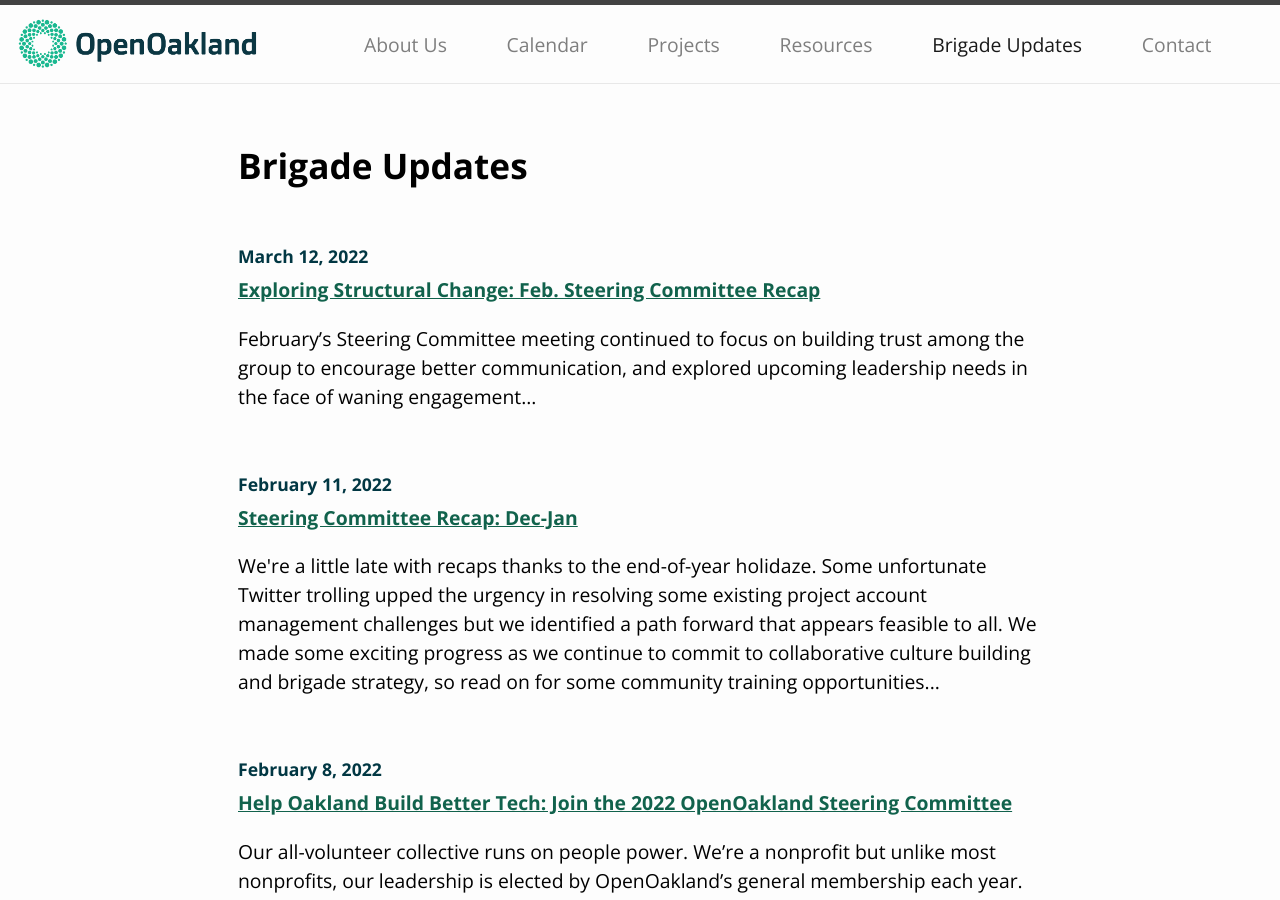
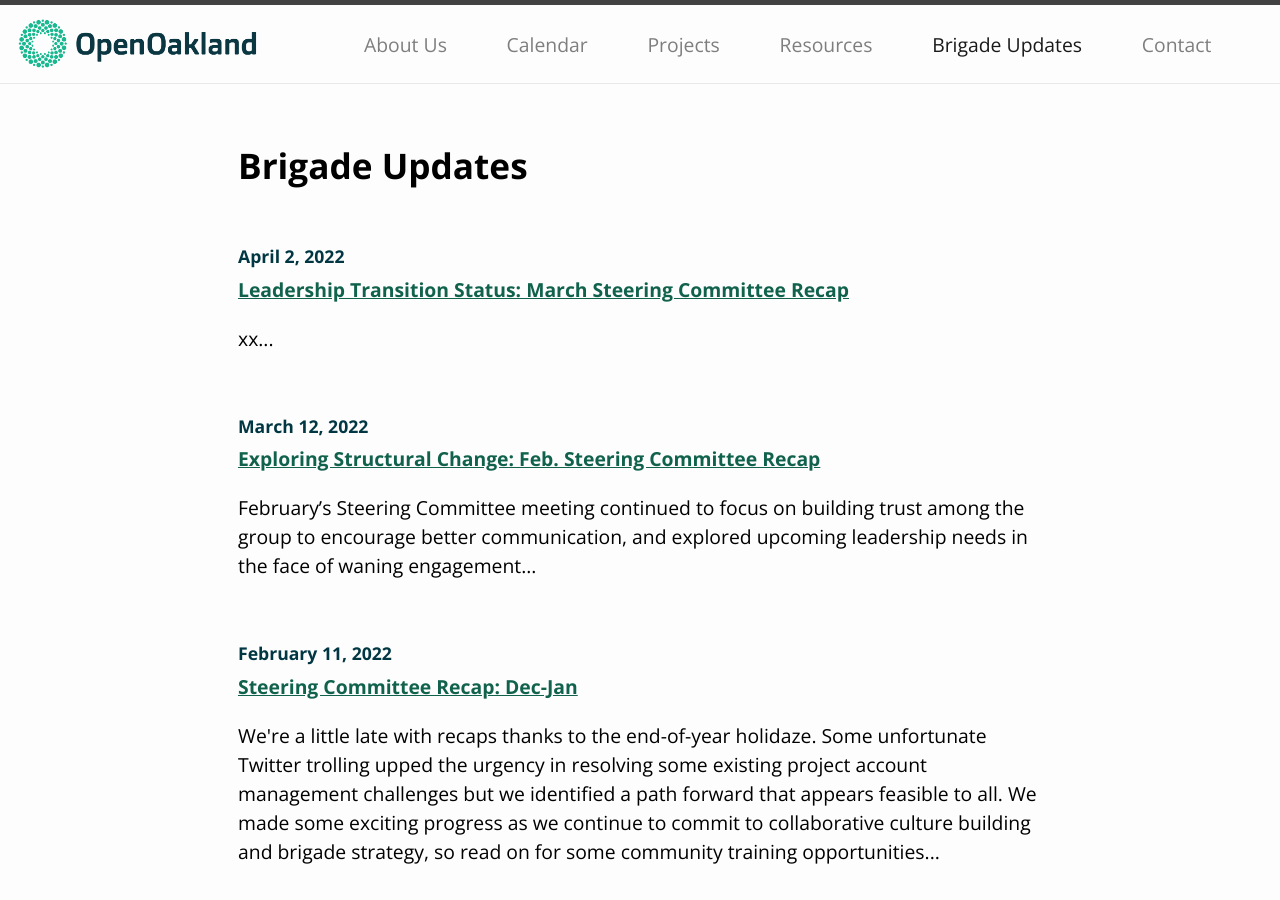
Before and after one commit to openoakland/openoakland.org, a Jekyll site: the page built from src/updates.md, in a window 1280 px wide and 900 px high. Built offline with Jekyll 4.4.1, drawn with Linux system fonts in a browser that asks for light colours; nearby versions of some CDN libraries; some of the changed lines change nothing that is shown.

Commit message:
Create SC recap blog post

```diff
--- /dev/null
+++ b/src/_posts/2022-04-02-mar-2022-steering-committee-update.md
@@ -0,0 +1,81 @@
+---
+title: "Leadership Transition Status: March Steering Committee Recap"
+author: OpenOakland
+layout: post
+date: 2022-04-02 00:00:00 -0800
+permalink: updates/:title/
+feat-img: /assets/images/blog/2021-07-Banner-meetup-Steering.png
+feat-img-alt: Volunteers sit in chairs in a semi-circle in a room in City Hall
+post-excerpt: "xx..."
+---
+
+**Although we were planning to hold our annual leadership election this month, the elections team received only two nominations for leadership roles and neither nominee wanted to commit to running as a co-lead. As a result, we're unable to hold an election for brigade leadership, per our bylaws. The Steering Committee is now working on a contingency plan to address short-term operational needs and long-term structural improvements.**
+
+![Green-tinged photo of OpenOakland members seated around tables in City Hall overlaid with the words 'Steering Committee' in white.](/assets/images/blog/2021-07-Banner-meetup-Steering.png)
+
+***Jump to:***
+[xx](#xx) | [xx](#xx) | [xx](#xx) | [xx](#xx)
+
+
+## xx
+
+March's focus was on updating the Steering Committee on the current lack of leadership nominees and the implications for brigade operations:
+
+- Our bylaws require co-leads to be elected by general membership.
+- Temporary vacancies may be appointed by a Steering Committee vote but this doesn't solve the failure to hold a general membership election.
+
+The fundamental need is a process for reevaluating the brigade's core purpose and activities, addressing the engagement issue, and revising the brigade structure and governance represented in the bylaws to hopefully mitigate the risk of this situation happening again. Since that will be a significant effort, we need a short-term plan to address what happens during that process.
+
+### Approaches for resolving the lack of leadership
+
+- **Pause mode:** Negotiate with Code for America to hold our funds (about $10k) and IP for a limited time, temporarily suspend operations (no meetups, no project work), and develop a process to reevaluate the brigade's core purpose and activities, address the engagement issue, and revise the brigade structure and governance represented in the bylaws.
+- **Lean Ops mode:** Divide the core [operational tasks]](https://docs.google.com/spreadsheets/d/11r1jlQmfpU4YQpnVYydcmRgaiJAmW8t33Ku5DHBjoPA/edit?usp=sharing) required for minimum functionality amongst Steering Committee members (and any other volunteers interested in helping).
+- **Shutting down the brigade**.
+
+Everyone agreed we didn't want to shut down the brigade if a viable alternative could be found. But lean mode essentially means abdicating the membership election required by the bylaws, so we took a quick temperature check to determine how comfortable people were with this. The vote was split, with 4 of 7 committee members indicating they objected to the idea.
+
+### Concerns about Pause mode
+- Some members wanted to ensure that projects could continue even if we had to pause operations in the absence of leadership.
+- Some members were concerned that pausing operations completely would make it harder to restart once a new structure and leadership was in place.
+
+### Concerns about Lean Ops mode
+
+- Finding people willing to serve temporarily is likely to be as much of a challenge as finding election nominees.
+- There is a desire to appoint someone to at least sign the Code for America MOU (required to be a brigade), in order to hold onto the existing funds in our accounts (approx. $10k). This would need to be negotiated with Code for America.
+- One member was concerned about the lack of accountability if projects continued while brigade operations and oversight were paused.
+
+After a short period of breakout discussions, it was clear we needed more time to determine if Lean Ops mode was even a viable option (would we be able to find enough support even for those tasks?). We scheduled a follow-up emergency Steering Committee meeting for the following week.
+
+### Covering Lean Ops tasks
+
+The March 29 follow-up meeting was focused on sorting and assigning operational tasks:
+
+1. Outgoing co-leads shared a list of baseline operational tasks
+2. Steering Committee reviewed them together and aligned on which were functional requirements, which were "lean," and which were "nice to have."
+3. Members volunteered to cover the tasks they were willing to take on.
+
+Ultimately, we determined that Steering Committee would be able to temporarily manage a Leans Ops mode, particularly if we moved to a reduced meeting schedule.
+
+### Putting it to a membership vote
+
+
+
+
+
+
+
+### Context
+
+**How did this happen?**
+There are many factors contributing to reduced member engagement  over the past several years: lack of brigade processes and infrastructure, lack of project management support and structure, problematic treatment of BIPOC and other historically marginalized members, and pandemic exhaustion and competing volunteer opportunities.
+
+**Can I have more details before Tuesday?**
+Yes! You can read the summary deck shared with SC and the full meeting minutes. Please drop a note in #oo-steering-committee with any questions, comments, or thoughts. We want to hear from you!
+
+**Can I come to Tuesday’s special SC meeting?**
+Yes! You can attend as an observer. We will have an open comment period in which you can share whatever you’d like (there will be a 2-minute time limit per speaker, a la City Council). You are welcome to submit written feedback in addition to/instead of live comments (steering@openoakland.org or in #oo-steering-committee). We want to hear from you!
+
+
+---
+
+_Steering Committee meets the Third Tuesday of each month and is open to all OpenOakland members. [Read more about how Steering Committee works](/how-we-work) and how to participate. Our next meeting is [March 15](https://www.meetup.com/OpenOakland/events/hmftrsydcfbtb/)._
--- a/src/press.md
+++ b/src/press.md
@@ -5,7 +5,7 @@
 layout: page
 ---
 
-**2021 Media Contact:** Jess Sand at jess[at]openoakland.org
+**2021 Media Contact:** Contact the Steering Committee at steering[at]openoakland.org
 
 ## 2021
 
```
